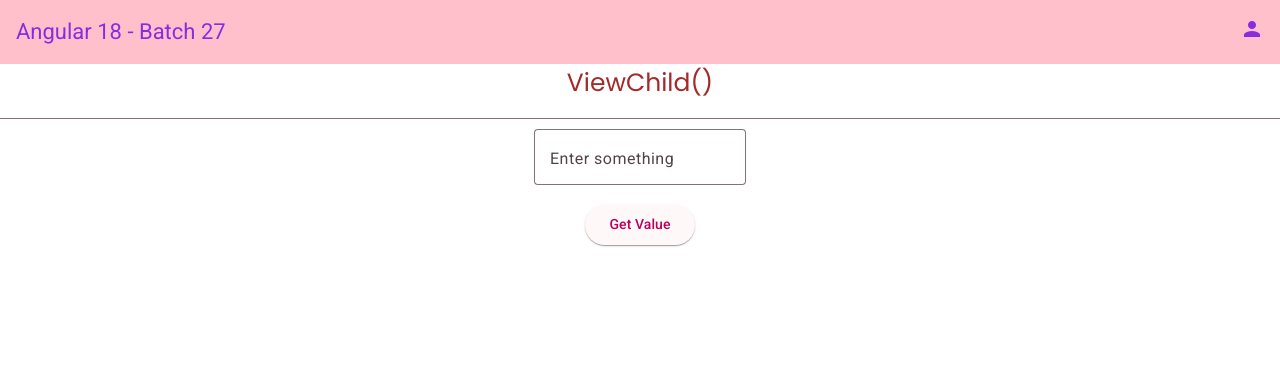
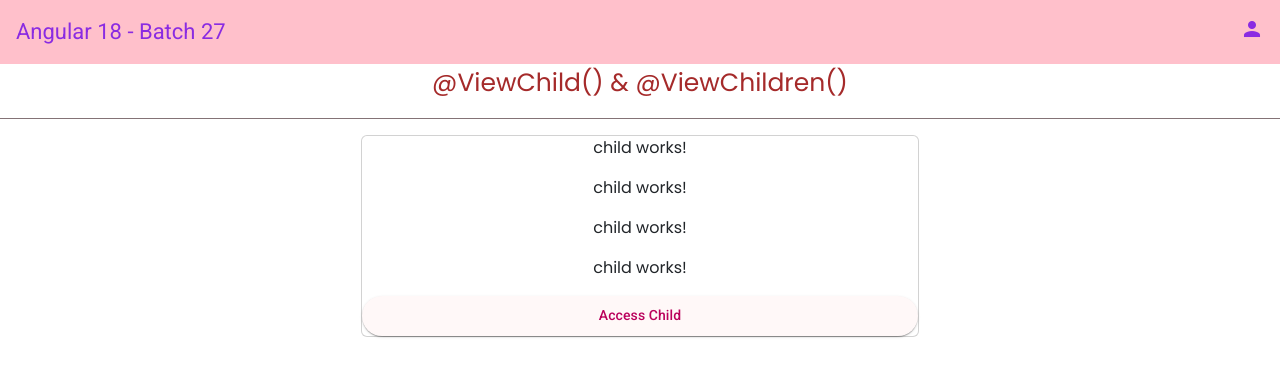
Before and after one commit to SatishKonduru/batch27, an Angular app: page / in a window 1280 px wide. Shown: the top 376 px of the page. Built offline with nearby package versions, Linux system fonts and the light colour scheme.

Commit message:
@ViewChild and @ViewChildren

```diff
--- a/src/app/app.component.html
+++ b/src/app/app.component.html
@@ -24,4 +24,5 @@
 <!-- <app-for></app-for> -->
 <!-- <app-sender></app-sender> -->
 
-<app-view-child></app-view-child>
+<!-- <app-view-child></app-view-child> -->
+<app-parent></app-parent>
--- a/src/app/app.component.ts
+++ b/src/app/app.component.ts
@@ -13,6 +13,7 @@ import { SwitchCaseComponent } from './components/switch-case/switch-case.compon
 import { ForComponent } from './components/for/for.component';
 import { SenderComponent } from './components/sender/sender.component';
 import { ViewChildComponent } from './components/view-child/view-child.component';
+import { ParentComponent } from './components/parent/parent.component';
 
 @Component({
   selector: 'app-root',
@@ -32,6 +33,7 @@ import { ViewChildComponent } from './components/view-child/view-child.component
     ForComponent,
     SenderComponent,
     ViewChildComponent,
+    ParentComponent,
   ],
   templateUrl: './app.component.html',
   styleUrl: './app.component.css',
--- /dev/null
+++ b/src/app/components/child/child.component.html
@@ -0,0 +1 @@
+<p>child works!</p>
--- /dev/null
+++ b/src/app/components/child/child.component.ts
@@ -0,0 +1,15 @@
+import { Component } from '@angular/core';
+
+@Component({
+  selector: 'app-child',
+  standalone: true,
+  imports: [],
+  templateUrl: './child.component.html',
+  styleUrl: './child.component.css',
+})
+export class ChildComponent {
+  childProperty = 'Hello from Child';
+  getName() {
+    console.log('My Name is Satish');
+  }
+}
--- /dev/null
+++ b/src/app/components/parent/parent.component.html
@@ -0,0 +1,20 @@
+<app-topic [topicName]="topic"></app-topic>
+
+<div class="container">
+  <div
+    class="card w-50 h-50 justify-content-center align-items-center mx-auto mt-3"
+  >
+    <app-child></app-child>
+    <app-child></app-child>
+    <app-child></app-child>
+    <app-child></app-child>
+    <!-- <button mat-raised-button class="w-100" (click)="accessChild()">
+      Access Child
+    </button> -->
+    <button mat-raised-button class="w-100" (click)="accessChildren()">
+      Access Child
+    </button>
+  </div>
+
+  <h3>{{ childValue }}</h3>
+</div>
--- /dev/null
+++ b/src/app/components/parent/parent.component.ts
@@ -0,0 +1,51 @@
+import { ChildComponent } from './../child/child.component';
+import {
+  Component,
+  OnInit,
+  QueryList,
+  ViewChild,
+  ViewChildren,
+} from '@angular/core';
+import { TopicComponent } from '../topic/topic.component';
+
+import { CommonModule } from '@angular/common';
+import { MatButtonModule } from '@angular/material/button';
+
+@Component({
+  selector: 'app-parent',
+  standalone: true,
+  imports: [TopicComponent, ChildComponent, CommonModule, MatButtonModule],
+  templateUrl: './parent.component.html',
+  styleUrl: './parent.component.css',
+})
+export class ParentComponent implements OnInit {
+  topic = '@ViewChild()  & @ViewChildren()';
+
+  childValue: string = '';
+  // @ViewChild(ChildComponent, { static: true }) childComponent!: ChildComponent;
+
+  // accessChild() {
+  //   this.childValue = this.childComponent.childProperty;
+  //   console.log(
+  //     'Child Component Property: ',
+  //     this.childComponent.childProperty
+  //   );
+  //   this.childComponent.getName();
+  // }
+  // ngOnInit(): void {
+  //   console.log('ngOnInit called ');
+  //   console.log(
+  //     'Child Component Property: ',
+  //     this.childComponent.childProperty
+  //   );
+  // }
+  ngOnInit(): void {}
+
+  @ViewChildren(ChildComponent) childrenComponents!: QueryList<ChildComponent>;
+
+  accessChildren() {
+    this.childrenComponents.forEach((child, index) => {
+      alert(`Child: ${index + 1} -> ${child.childProperty}`);
+    });
+  }
+}
```
Also changed, not shown: src/app/components/child/child.component.css (added), src/app/components/parent/parent.component.css (added).
